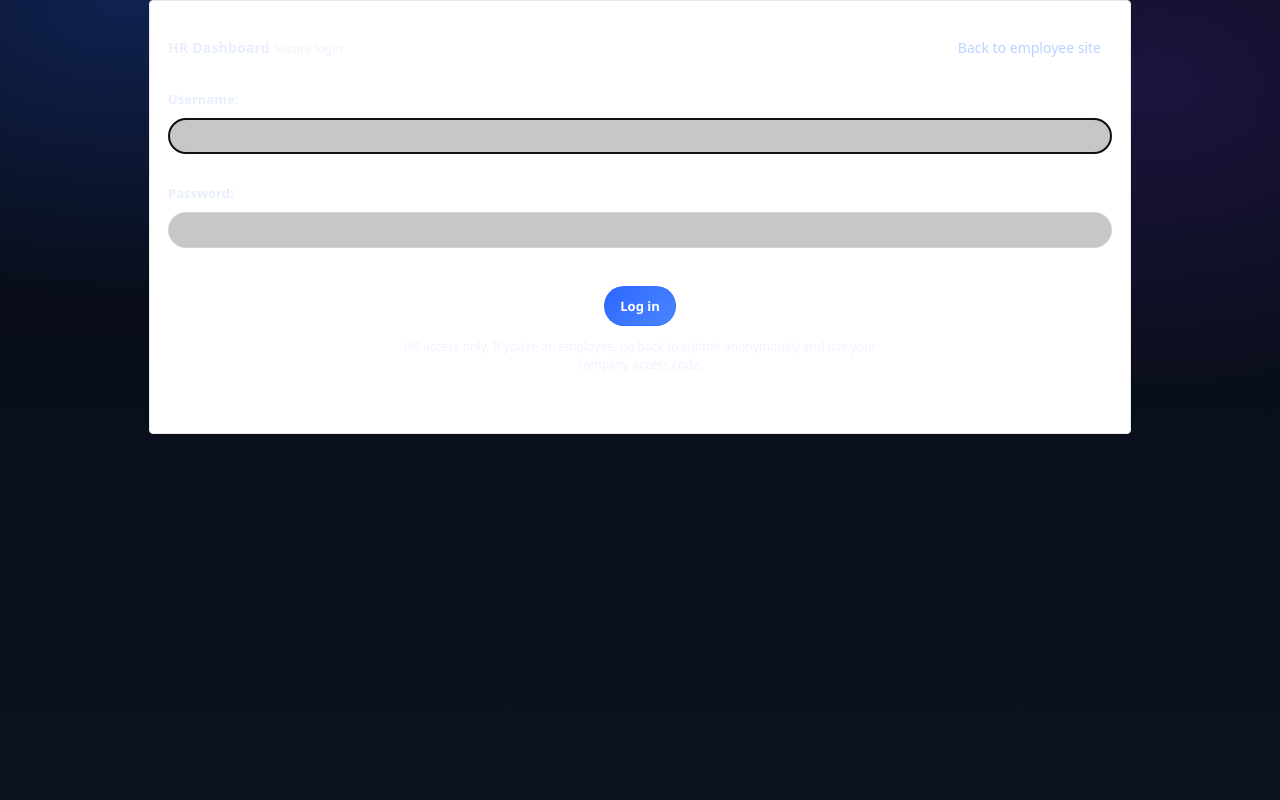
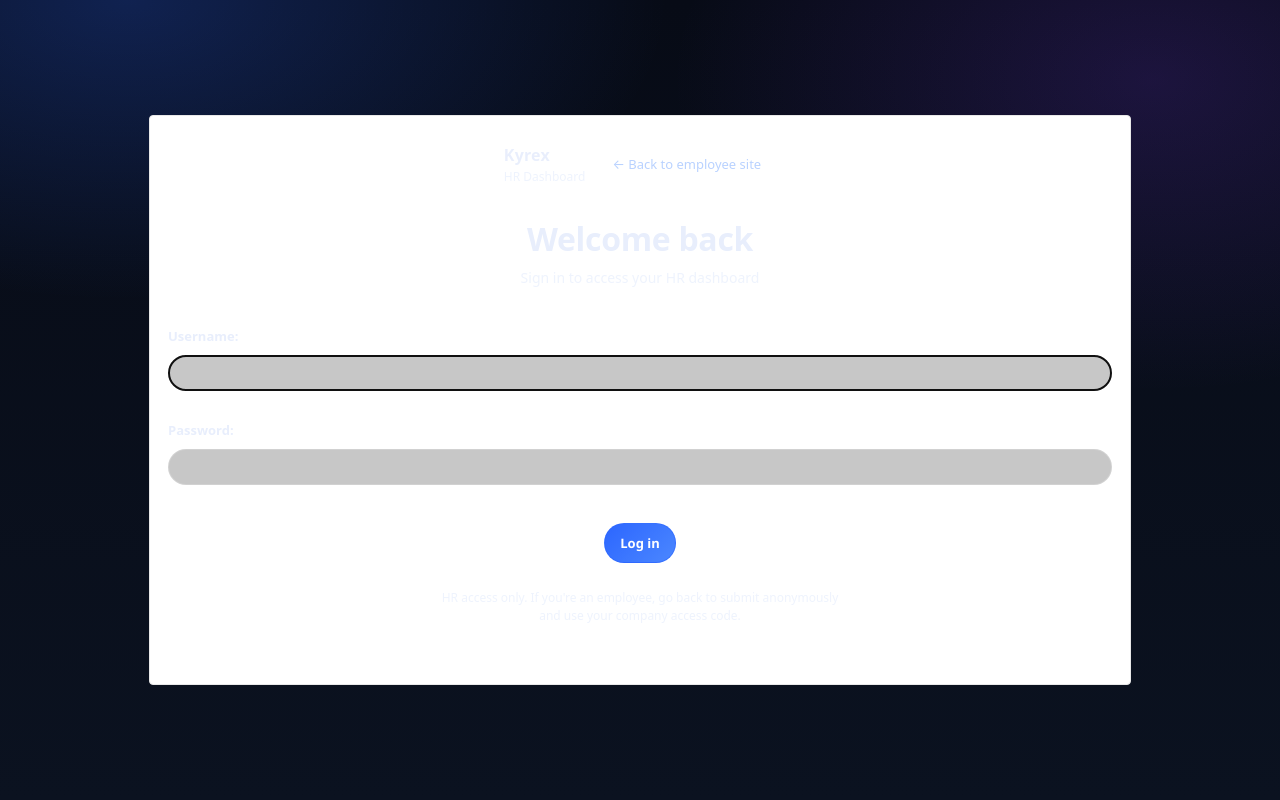
Before and after one commit to gaggame1010-arch/employee-feedback-platform, a Django app: page /admin/login/ in a window 1280 px wide. Run offline with Django 5.2, Linux system fonts and the light colour scheme.

Commit message:
Update admin login page interface with improved design and Kyrex branding

```diff
--- a/templates/admin/login.html
+++ b/templates/admin/login.html
@@ -14,7 +14,7 @@
       --shadow: 0 18px 60px rgba(0,0,0,.35);
     }
 
-    html, body { height: 100%; }
+    html, body { height: 100%; margin: 0; }
     body.login{
       background:
         radial-gradient(900px 500px at 10% 0%, rgba(44,102,255,.25), transparent 60%),
@@ -22,13 +22,21 @@
         linear-gradient(180deg, var(--bg0), var(--bg1));
       color: var(--text);
       font-family: ui-sans-serif, system-ui, -apple-system, Segoe UI, Roboto, Arial, sans-serif;
+      display: flex;
+      flex-direction: column;
+      justify-content: center;
+      min-height: 100vh;
     }
 
-    /* Hide default Django header; we'll show a cleaner one. */
+    /* Hide default Django header */
     body.login #header { display: none; }
 
     body.login #content{
       padding: 28px 18px 40px;
+      flex: 1;
+      display: flex;
+      flex-direction: column;
+      justify-content: center;
     }
 
     body.login #container{
@@ -45,34 +53,63 @@
     body.login .login #content-main{
       display: flex;
       justify-content: center;
+      flex-direction: column;
+      align-items: center;
+    }
+
+    .login-header{
+      text-align: center;
+      margin-bottom: 32px;
+    }
+
+    .login-header h1{
+      font-size: 32px;
+      margin: 0 0 8px;
+      letter-spacing: -.3px;
+      color: var(--text);
+      font-weight: 800;
+    }
+
+    .login-header p{
+      color: var(--muted);
+      font-size: 14px;
+      margin: 0;
     }
 
     body.login .login #content-main > form{
       width: 100%;
-      max-width: 520px;
+      max-width: 420px;
       background: rgba(255,255,255,.06);
       border: 1px solid rgba(255,255,255,.10);
       border-radius: 24px;
-      padding: 22px;
+      padding: 32px 28px;
       box-shadow: var(--shadow);
       backdrop-filter: blur(8px);
     }
 
+    body.login .login #content-main > form .form-row{
+      margin-bottom: 20px;
+    }
+
     body.login .login #content-main > form .form-row label{
       color: var(--text);
-      font-weight: 800;
+      font-weight: 700;
       font-size: 13px;
+      margin-bottom: 8px;
+      display: block;
     }
 
     body.login .login #content-main > form input[type="text"],
     body.login .login #content-main > form input[type="password"]{
       width: 100%;
-      padding: 11px 12px;
-      border-radius: 20px;
+      padding: 12px 14px;
+      border-radius: 12px;
       border: 1px solid rgba(255,255,255,.18);
       background: rgba(0,0,0,.22);
       color: var(--text);
       box-sizing: border-box;
+      font-size: 14px;
+      font-family: inherit;
     }
     body.login .login #content-main > form input[type="text"]:focus,
     body.login .login #content-main > form input[type="password"]:focus{
@@ -83,61 +120,89 @@
 
     body.login .login #content-main > form .submit-row{
       padding: 0;
-      margin-top: 14px;
+      margin-top: 24px;
       border-top: none;
       background: transparent;
+      text-align: center;
     }
 
     body.login .login #content-main > form .submit-row input[type="submit"]{
       width: 100%;
-      padding: 11px 14px;
-      border-radius: 20px;
+      padding: 12px 20px;
+      border-radius: 12px;
       border: 1px solid rgba(44,102,255,.55);
       background: linear-gradient(135deg, var(--brand), #4b87ff);
       color: white;
-      font-weight: 900;
+      font-weight: 700;
+      font-size: 14px;
       cursor: pointer;
+      transition: filter 0.2s;
     }
     body.login .login #content-main > form .submit-row input[type="submit"]:hover{
-      filter: brightness(1.06);
+      filter: brightness(1.1);
     }
 
     body.login .errornote{
       background: rgba(239,68,68, .16);
       border: 1px solid rgba(239,68,68, .35);
       color: var(--text);
-      border-radius: 20px;
-      padding: 10px 12px;
+      border-radius: 12px;
+      padding: 12px 14px;
+      margin-bottom: 20px;
+      font-size: 13px;
     }
 
     .hr-topbar{
       max-width: 980px;
-      margin: 0 auto 16px;
+      margin: 0 auto 32px;
       display: flex;
       justify-content: space-between;
       align-items: center;
       gap: 12px;
+      padding: 0 18px;
     }
-    .hr-topbar .brand strong{ letter-spacing: .2px; font-size: 14px; opacity: .95; }
-    .hr-topbar .brand span{ font-size: 12px; color: var(--muted); }
+    .hr-topbar .brand{
+      display: flex;
+      flex-direction: column;
+      gap: 2px;
+    }
+    .hr-topbar .brand strong{
+      letter-spacing: .2px;
+      font-size: 16px;
+      opacity: .95;
+      font-weight: 800;
+    }
+    .hr-topbar .brand span{
+      font-size: 12px;
+      color: var(--muted);
+    }
     .hr-topbar a{
-      display:inline-flex; align-items:center; gap:8px;
-      padding:8px 10px;
-      border-radius:20px;
+      display:inline-flex;
+      align-items:center;
+      gap:8px;
+      padding:8px 14px;
+      border-radius:12px;
       background: rgba(255,255,255,.05);
       border: 1px solid rgba(255,255,255,.10);
       color:#b9d2ff;
       text-decoration:none;
+      font-size: 13px;
+      transition: all 0.2s;
     }
-    .hr-topbar a:hover{ border-color: rgba(185,210,255,.40); }
+    .hr-topbar a:hover{
+      border-color: rgba(185,210,255,.40);
+      text-decoration: none;
+      background: rgba(255,255,255,.08);
+    }
 
     .hr-hint{
-      max-width: 520px;
-      margin: 10px auto 0;
+      max-width: 420px;
+      margin: 24px auto 0;
       color: var(--muted);
       font-size: 12px;
       line-height: 1.5;
       text-align: center;
+      padding: 0 18px;
     }
   </style>
 {% endblock %}
@@ -145,15 +210,20 @@
 {% block content %}
   <div class="hr-topbar">
     <div class="brand">
-      <strong>HR Dashboard</strong>
-      <span>Secure login</span>
+      <strong>Kyrex</strong>
+      <span>HR Dashboard</span>
     </div>
-    <a href="/">Back to employee site</a>
+    <a href="/">← Back to employee site</a>
+  </div>
+
+  <div class="login-header">
+    <h1>Welcome back</h1>
+    <p>Sign in to access your HR dashboard</p>
   </div>
 
   {{ block.super }}
 
   <p class="hr-hint">
-    HR access only. If you’re an employee, go back to submit anonymously and use your company access code.
+    HR access only. If you're an employee, go back to submit anonymously and use your company access code.
   </p>
 {% endblock %}
```
